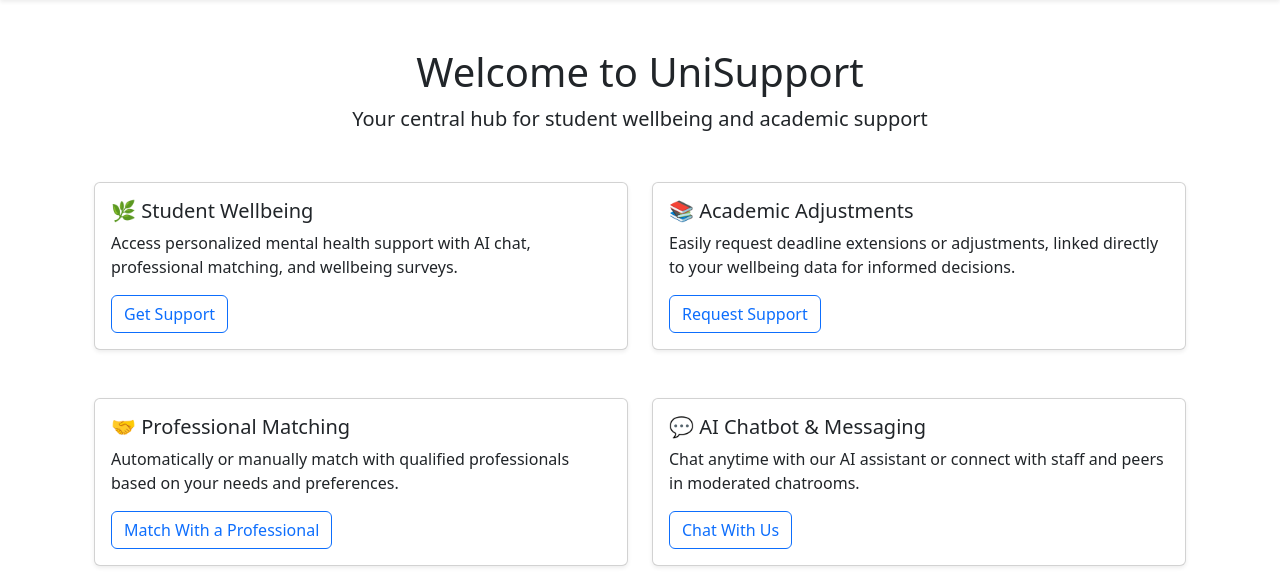
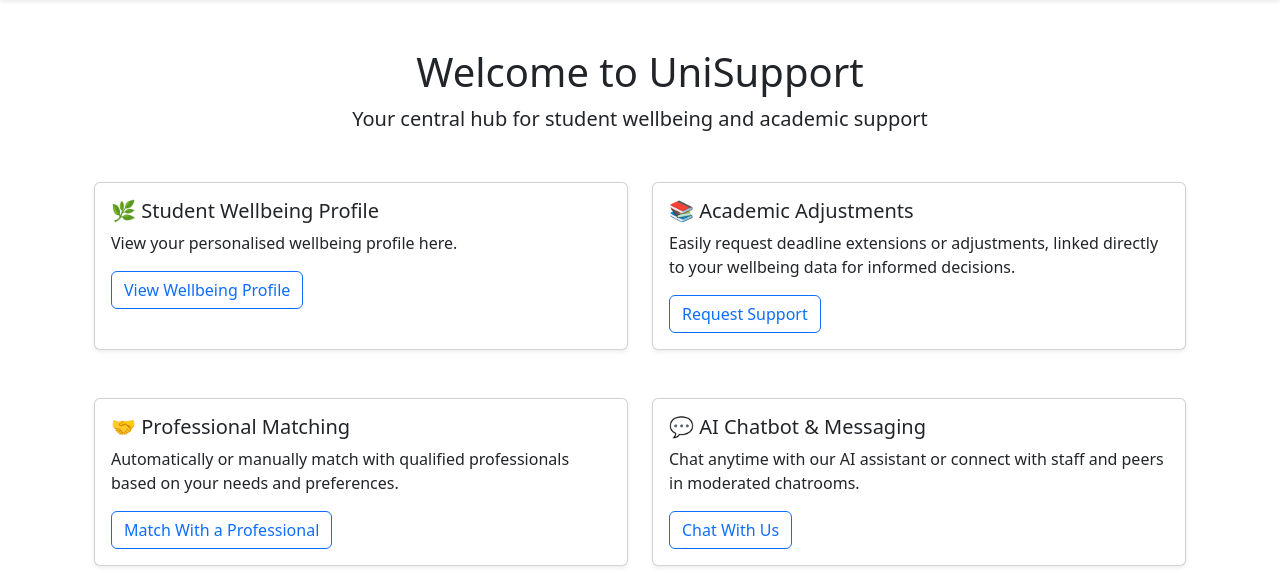
Before and after one commit to vibrandon/unisupport, a Flask app: page / in a window 1280 px wide. Shown: the part 66-639 px from the top of the page. Run offline with Flask 3, Linux system fonts and the light colour scheme.

Commit message:
Update home.html, student wellbeing card with new url_for route to wellbeing profile
wellbeing profile route under development as of 01/05/2025

```diff
--- a/app/templates/home.html
+++ b/app/templates/home.html
@@ -11,9 +11,9 @@
         <div class="col-md-6">
             <div class="card shadow-sm h-100">
                 <div class="card-body">
-                    <h5 class="card-title">🌿 Student Wellbeing</h5>
-                    <p class="card-text">Access personalized mental health support with AI chat, professional matching, and wellbeing surveys.</p>
-                    <a href="{{ url_for('auth_bp.login') }}" class="btn btn-outline-primary">Get Support</a>
+                    <h5 class="card-title">🌿 Student Wellbeing Profile</h5>
+                    <p class="card-text">View your personalised wellbeing profile here.</p>
+                    <a href="{{ url_for('survey_bp.wellbeing_profile') }}" class="btn btn-outline-primary">View Wellbeing Profile</a>
                 </div>
             </div>
         </div>
```
